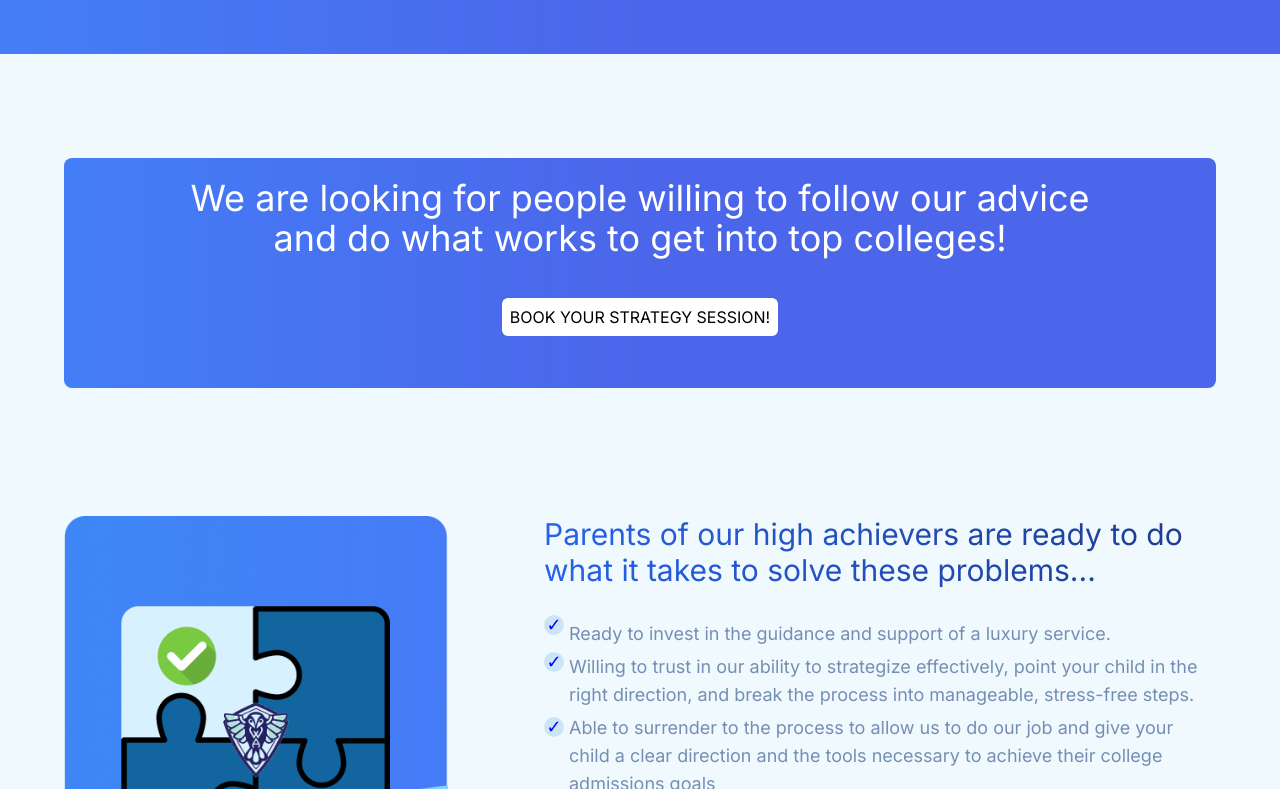
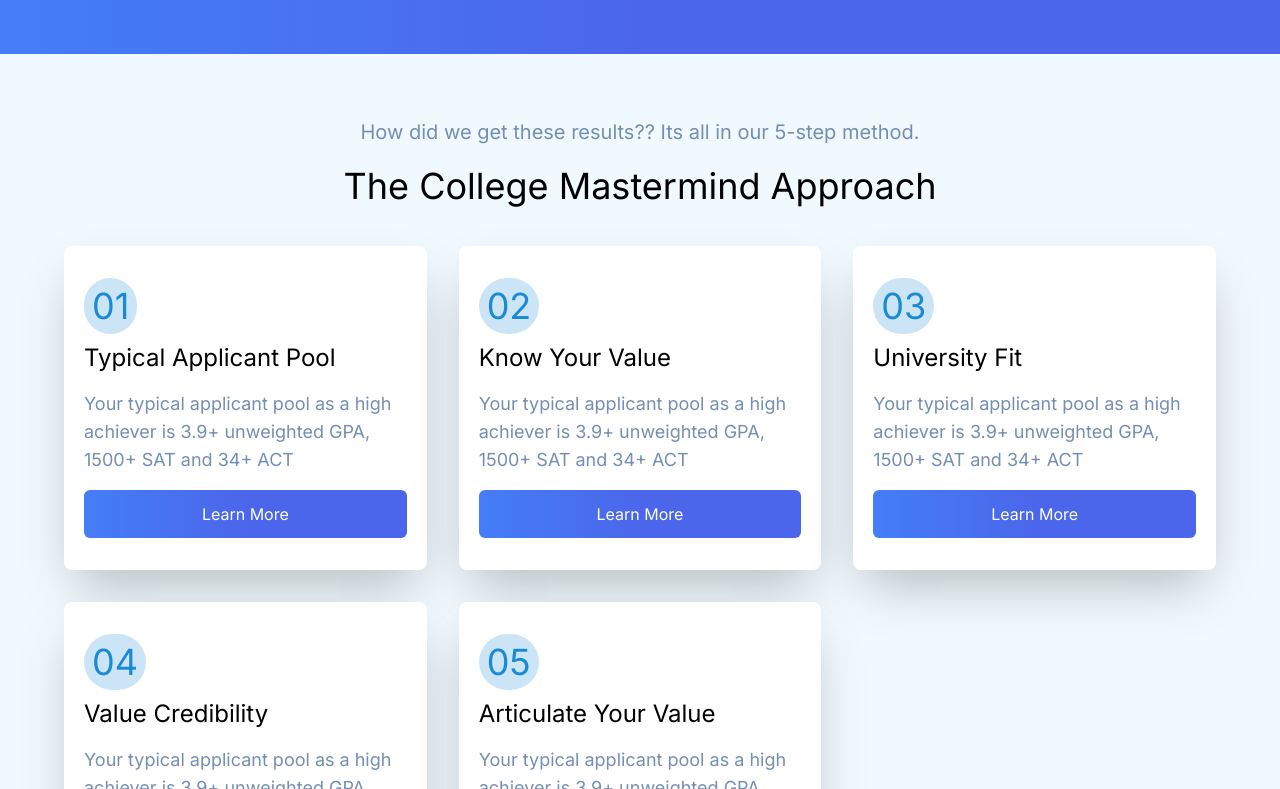
Before and after one commit to WasifAli22/freetemplate, a Next.js app: page / in a window 1280 px wide. Shown: the part 2731-3520 px from the top of the page. Built offline with nearby package versions, Linux system fonts and the light colour scheme.

Commit message:
All sections completed with responsiveness

```diff
--- a/src/app/globals.css
+++ b/src/app/globals.css
@@ -27,3 +27,12 @@
     text-align: center;
     border-radius: 50%;
 }
+
+.stepbg{
+    background-image: url('/bgimg.png');
+    height: 100%;
+    width: 100%;
+    background-position: right bottom;
+    background-size: contain;
+    background-repeat: no-repeat;
+}
--- a/src/app/page.tsx
+++ b/src/app/page.tsx
@@ -12,6 +12,7 @@ import DontLimit from "@/components/HomeSect/dontLimit/DontLimit";
 import Parentsof from "@/components/HomeSect/parentsOf/Parentsof";
 import Percentage from "@/components/HomeSect/percentage/Percentage";
 import Steps from "@/components/HomeSect/steps/step";
+import MasterMind from "@/components/HomeSect/mastermind/MasterMind";
 
 export default function Home() {
   return (
@@ -22,6 +23,7 @@ export default function Home() {
       <CollegeAdmission />
       <NoGurrante />
       <Percentage />
+      <MasterMind />
       <Weare />
       <Wewant />
       <MoreOpportunities />
--- /dev/null
+++ b/src/components/HomeSect/mastermind/MasterMind.tsx
@@ -0,0 +1,64 @@
+import PxWrapper from '@/components/shares/PxWrapper'
+import React from 'react'
+
+const cards = [
+    {
+        id: 1,
+        Nums: "01",
+        title: "Typical Applicant Pool",
+        description: "Your typical applicant pool as a high achiever is 3.9+ unweighted GPA, 1500+ SAT and 34+ ACT"
+    },
+    {
+        id: 2,
+        Nums: "02",
+        title: "Know Your Value",
+        description: "Your typical applicant pool as a high achiever is 3.9+ unweighted GPA, 1500+ SAT and 34+ ACT"
+    },
+    {
+        id: 3,
+        Nums: "03",
+        title: "University Fit",
+        description: "Your typical applicant pool as a high achiever is 3.9+ unweighted GPA, 1500+ SAT and 34+ ACT"
+    },
+    {
+        id: 4,
+        Nums: "04",
+        title: "Value Credibility",
+        description: "Your typical applicant pool as a high achiever is 3.9+ unweighted GPA, 1500+ SAT and 34+ ACT"
+    },
+    {
+        id: 5,
+        Nums: "05",
+        title: "Articulate Your Value",
+        description: "Your typical applicant pool as a high achiever is 3.9+ unweighted GPA, 1500+ SAT and 34+ ACT"
+    }
+]
+const MasterMind = () => {
+    return (
+        <PxWrapper>
+            <div className="text-center mb-10">
+                <p className='text-xl text-[#758EB3]  mb-5'>How did we get these results?? Its all in our 5-step method.</p>
+                <h2 className='md:text-4xl text-3xl text-black'>The College Mastermind Approach</h2>
+            </div>
+            <div className="grid grid-cols-1 md:grid-cols-3 gap-8">
+                {
+                    cards.map((i) => (
+                        <div className="bg-white shadow-2xl rounded-lg px-5 py-8" key={i.id}>
+                            <h3 className='text-[#1B8AD6] w-fit text-3xl md:text-4xl bg-[#cce5f6] rounded-full p-2 mb-2'> {i.Nums} </h3>
+                            <h1 className='text-2xl mb-4'> {i.title} </h1>
+                            <p className='text-[#758EB3] text-lg mb-4'> {i.description} </p>
+                            <button type="button" className="text-white text-base w-[100%] bg-custom-gradient  rounded-md py-3 px-5">Learn More</button>
+
+                        </div>
+                    ))
+                }
+            </div>
+            <div className="text-center w-full mt-12">
+                <p className='text-xl text-[#758EB3]  mb-5'>Following every step of our approach becomes even more important as the selectivity rate of your childs top 3 choices rises.</p>
+                <button type="button" className="text-white text-base bg-custom-gradient  rounded-md py-3 px-5">BOOK YOUR STRATEGY SESSION!</button>
+            </div>
+        </PxWrapper>
+    )
+}
+
+export default MasterMind
--- a/src/components/HomeSect/steps/step.tsx
+++ b/src/components/HomeSect/steps/step.tsx
@@ -18,8 +18,9 @@ const data = [
 const Steps = () => {
 
     return (
+        <div className="stepbg">
             <PxWrapper>
-            <div className="grid grid-cols-1 gap-5 md:grid-cols-2">
+                <div className="grid grid-cols-1 gap-5 md:grid-cols-2 md:px-20">
                     {
                         data.map((i) => (
                             <div className="bg-white px-10 py-10 shadow-2xl" key={i.id}>
@@ -32,6 +33,7 @@ const Steps = () => {
                     }
                 </div>
             </PxWrapper>
+        </div>
     )
 }
 
```
Also changed, not shown: public/bgimg.png (added). Lines whose indentation alone changed are shown as unchanged.
